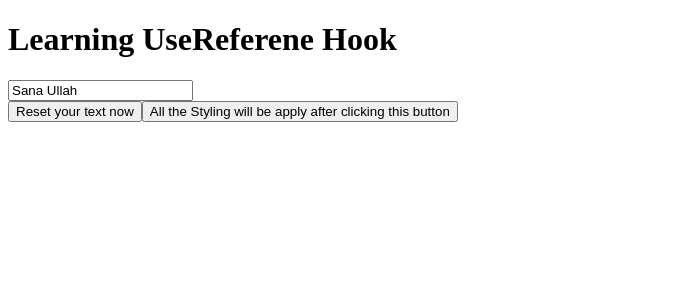
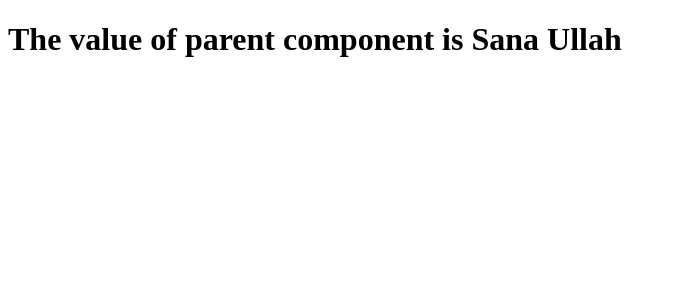
Before and after one commit to SanaUllahRasheed123/revision-react, a React (Create React App) app: page / in a window 1280 px wide. Shown: the top 300 px of the page, without its empty margins (0-676 px from the left). Built offline with nearby package versions, Linux system fonts and the light colour scheme.

Commit message:
Prop drilling Done

```diff
--- a/src/App.js
+++ b/src/App.js
@@ -70,31 +70,46 @@
 
 
 
-import React, { useRef, useState } from 'react'
+// import React, { useRef, useState } from 'react'
+
+// const App = () => {
+//   const refElement = useRef("")
+//   const [name , setName] = useState("Sana Ullah")
+
+//   function resetData(){
+//     setName("")
+//     refElement.current.focus();
+
+//   }
+
+//   function handleInput(){
+//     refElement.current.value = "Congratulations for Successful Registration"
+//     refElement.current.style.color = "Green"
+
+//     refElement.current.style.fontSize = "50px"
+//   }
+//   return (
+//     <>
+//     <h1>Learning UseReferene Hook</h1>
+//     <label>Enter your name</label>
+//     <input ref={refElement} type='text' value={name} onChange={(e)=>{setName(e.target.value)}}/><br/>
+//     <button onClick={resetData} >Reset your text now</button>
+//     <button onClick={handleInput}>All the Styling will be apply after clicking this button</button>
+//      </>
+//   )
+// }
+
+// export default App
+
+
+
+import React from 'react'
+import ChildA from './ChildA'
 
 const App = () => {
-  const refElement = useRef("")
-  const [name , setName] = useState("Sana Ullah")
-
-  function resetData(){
-    setName("")
-    refElement.current.focus();
-
-  }
-
-  function handleInput(){
-    refElement.current.value = "Congratulations for Successful Registration"
-    refElement.current.style.color = "Green"
-
-    refElement.current.style.fontSize = "50px"
-  }
+ const name = "Sana Ullah"
   return (
-    <>
-    <h1>Learning UseReferene Hook</h1>
-    <input ref={refElement} type='text' value={name} onChange={(e)=>{setName(e.target.value)}}/><br/>
-    <button onClick={resetData} >Reset your text now</button>
-    <button onClick={handleInput}>All the Styling will be apply after clicking this button</button>
-     </>
+    <ChildA name = {name}/>
   )
 }
 
--- /dev/null
+++ b/src/ChildA.jsx
@@ -0,0 +1,10 @@
+import React from 'react'
+import ChildB from './ChildB'
+
+const ChildA = ({name}) => {
+  return (
+    <ChildB name = {name}/>
+  )
+}
+
+export default ChildA
--- /dev/null
+++ b/src/ChildB.jsx
@@ -0,0 +1,10 @@
+import React from 'react'
+import ChildC from './ChildC'
+
+const ChildB = ({name}) => {
+  return (
+    <ChildC name= {name}/>
+  )
+}
+
+export default ChildB
--- /dev/null
+++ b/src/ChildC.jsx
@@ -0,0 +1,9 @@
+import React from 'react'
+
+const ChildC = ({name}) => {
+  return (
+    <h1>The value of parent component is {name}</h1>
+  )
+}
+
+export default ChildC
```
